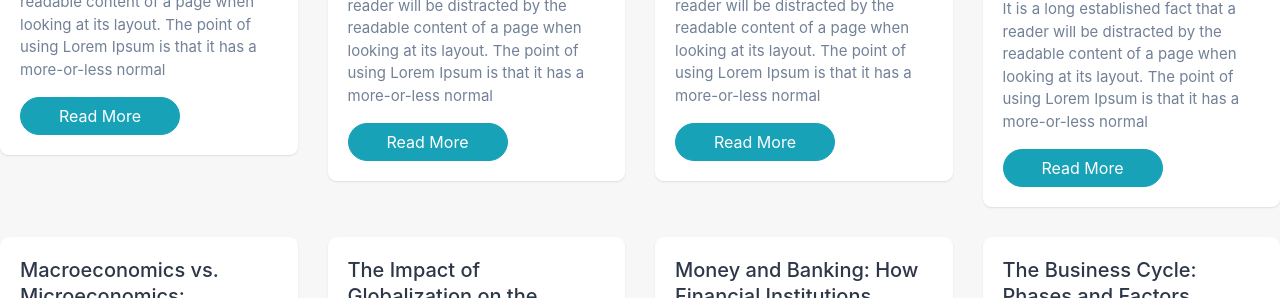
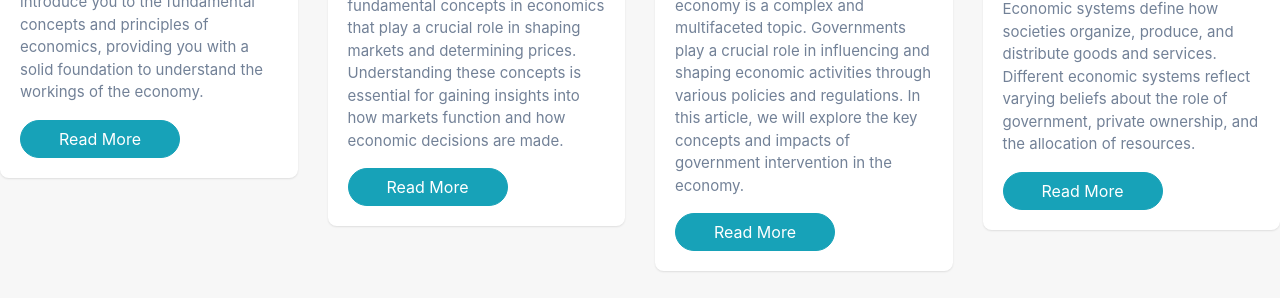
Before and after one commit to vivaan2006/InvestingHub, a plain HTML site: page learning page.html in a window 1280 px wide. Shown: the part 635-933 px from the top of the page. Drawn offline with nearby package versions, Linux system fonts and the light colour scheme.

Commit message:
first row descrip fix

```diff
--- a/learning page.html
+++ b/learning page.html
@@ -165,7 +165,9 @@
                                 <button class="btn btn-primary btn-icon btn-icon-mini btn-round"><i class="zmdi zmdi-instagram"></i></button>
                             </div>
                         </div>
-                        <p>It is a long established fact that a reader will be distracted by the readable content of a page when looking at its layout. The point of using Lorem Ipsum is that it has a more-or-less normal</p>
+                        <p>Welcome to our beginner's guide to economics. In this article, we will introduce you to the fundamental concepts and principles of economics, providing you with a solid foundation to understand the workings of the economy.
+
+                        </p>
                         <a href="Mongodb.html"title="read more" class="btn btn-round btn-info">Read More</a>
                     </div>
                 </div>
@@ -191,7 +193,9 @@
                                 <button class="btn btn-primary btn-icon btn-icon-mini btn-round"><i class="zmdi zmdi-instagram"></i></button>
                             </div>
                         </div>
-                        <p>It is a long established fact that a reader will be distracted by the readable content of a page when looking at its layout. The point of using Lorem Ipsum is that it has a more-or-less normal</p>
+                        <p>Supply and demand are fundamental concepts in economics that play a crucial role in shaping markets and determining prices. Understanding these concepts is essential for gaining insights into how markets function and how economic decisions are made.
+
+                        </p>
                         <a href="blog-2.html" title="read more" class="btn btn-round btn-info">Read More</a>
                     </div>
                 </div>
@@ -217,7 +221,7 @@
                                 <button class="btn btn-primary btn-icon btn-icon-mini btn-round"><i class="zmdi zmdi-instagram"></i></button>
                             </div>
                         </div>
-                        <p>It is a long established fact that a reader will be distracted by the readable content of a page when looking at its layout. The point of using Lorem Ipsum is that it has a more-or-less normal</p>
+                        <p>The role of government in the economy is a complex and multifaceted topic. Governments play a crucial role in influencing and shaping economic activities through various policies and regulations. In this article, we will explore the key concepts and impacts of government intervention in the economy.</p>
                         <a href="blog-3.html"title="read more" class="btn btn-round btn-info">Read More</a>
                     </div>
                 </div>
@@ -242,7 +246,7 @@
                                 <button class="btn btn-primary btn-icon btn-icon-mini btn-round"><i class="zmdi zmdi-instagram"></i></button>
                             </div>
                         </div>
-                        <p>It is a long established fact that a reader will be distracted by the readable content of a page when looking at its layout. The point of using Lorem Ipsum is that it has a more-or-less normal</p>
+                        <p>Economic systems define how societies organize, produce, and distribute goods and services. Different economic systems reflect varying beliefs about the role of government, private ownership, and the allocation of resources.</p>
                         <a href="blog-4.html" title="read more" class="btn btn-round btn-info">Read More</a>
                     </div>
                 </div>
```
